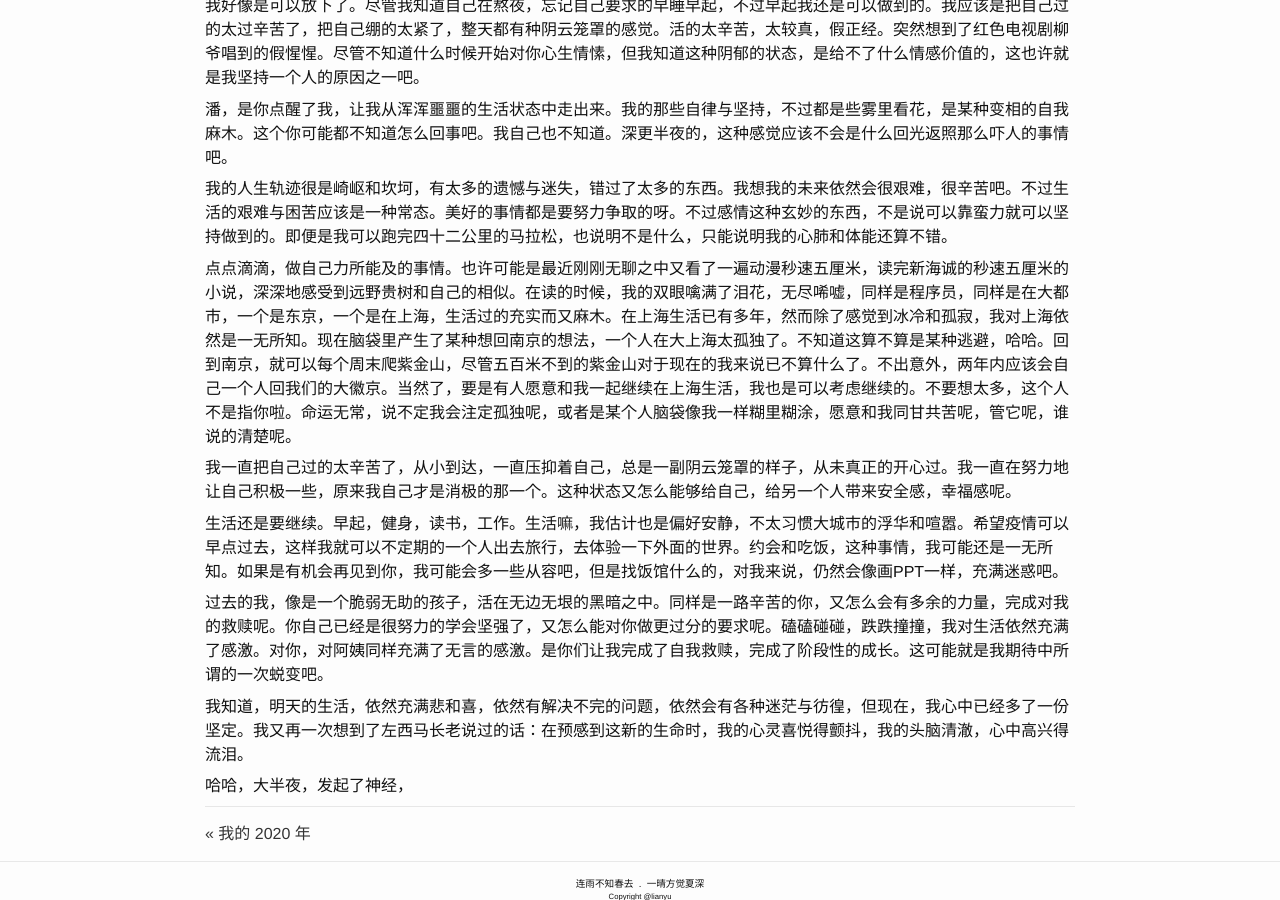
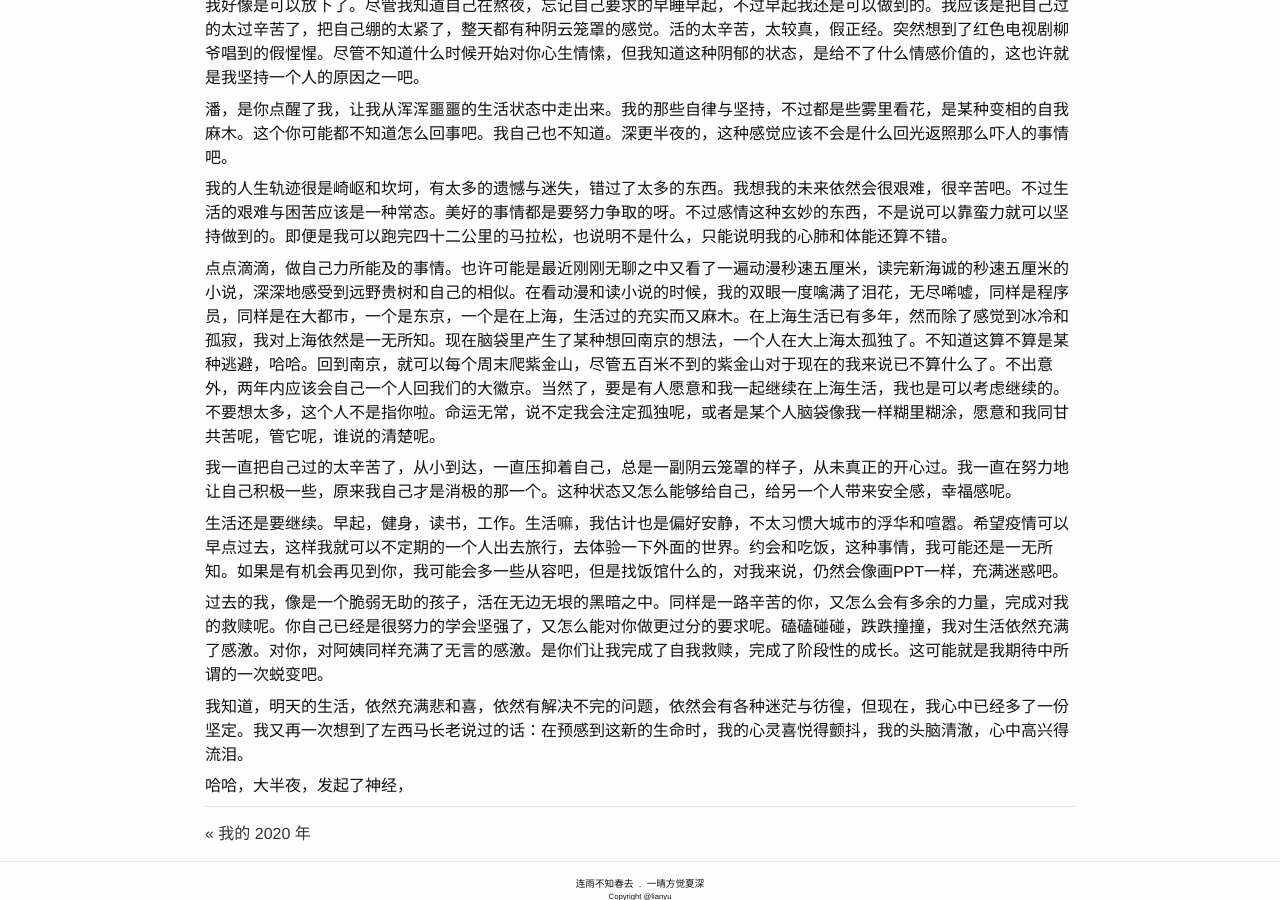
Before and after one commit to lianyu1115/lianyu, a Jekyll site: the page built from _journals/2021-01-06-未完成的初恋.md, in a window 1280 px wide and 900 px high, scrolled down 813 px. Built offline with Jekyll 4.4.1, drawn with Linux system fonts in a browser that asks for light colours.

Commit message:
Update 2021-01-06-未完成的初恋.md

```diff
--- a/_journals/2021-01-06-未完成的初恋.md
+++ b/_journals/2021-01-06-未完成的初恋.md
@@ -42,7 +42,7 @@
 
 我的人生轨迹很是崎岖和坎坷，有太多的遗憾与迷失，错过了太多的东西。我想我的未来依然会很艰难，很辛苦吧。不过生活的艰难与困苦应该是一种常态。美好的事情都是要努力争取的呀。不过感情这种玄妙的东西，不是说可以靠蛮力就可以坚持做到的。即便是我可以跑完四十二公里的马拉松，也说明不是什么，只能说明我的心肺和体能还算不错。
 
-点点滴滴，做自己力所能及的事情。也许可能是最近刚刚无聊之中又看了一遍动漫秒速五厘米，读完新海诚的秒速五厘米的小说，深深地感受到远野贵树和自己的相似。在读的时候，我的双眼噙满了泪花，无尽唏嘘，同样是程序员，同样是在大都市，一个是东京，一个是在上海，生活过的充实而又麻木。在上海生活已有多年，然而除了感觉到冰冷和孤寂，我对上海依然是一无所知。现在脑袋里产生了某种想回南京的想法，一个人在大上海太孤独了。不知道这算不算是某种逃避，哈哈。回到南京，就可以每个周末爬紫金山，尽管五百米不到的紫金山对于现在的我来说已不算什么了。不出意外，两年内应该会自己一个人回我们的大徽京。当然了，要是有人愿意和我一起继续在上海生活，我也是可以考虑继续的。不要想太多，这个人不是指你啦。命运无常，说不定我会注定孤独呢，或者是某个人脑袋像我一样糊里糊涂，愿意和我同甘共苦呢，管它呢，谁说的清楚呢。
+点点滴滴，做自己力所能及的事情。也许可能是最近刚刚无聊之中又看了一遍动漫秒速五厘米，读完新海诚的秒速五厘米的小说，深深地感受到远野贵树和自己的相似。在看动漫和读小说的时候，我的双眼一度噙满了泪花，无尽唏嘘，同样是程序员，同样是在大都市，一个是东京，一个是在上海，生活过的充实而又麻木。在上海生活已有多年，然而除了感觉到冰冷和孤寂，我对上海依然是一无所知。现在脑袋里产生了某种想回南京的想法，一个人在大上海太孤独了。不知道这算不算是某种逃避，哈哈。回到南京，就可以每个周末爬紫金山，尽管五百米不到的紫金山对于现在的我来说已不算什么了。不出意外，两年内应该会自己一个人回我们的大徽京。当然了，要是有人愿意和我一起继续在上海生活，我也是可以考虑继续的。不要想太多，这个人不是指你啦。命运无常，说不定我会注定孤独呢，或者是某个人脑袋像我一样糊里糊涂，愿意和我同甘共苦呢，管它呢，谁说的清楚呢。
 
 我一直把自己过的太辛苦了，从小到达，一直压抑着自己，总是一副阴云笼罩的样子，从未真正的开心过。我一直在努力地让自己积极一些，原来我自己才是消极的那一个。这种状态又怎么能够给自己，给另一个人带来安全感，幸福感呢。
 
```
